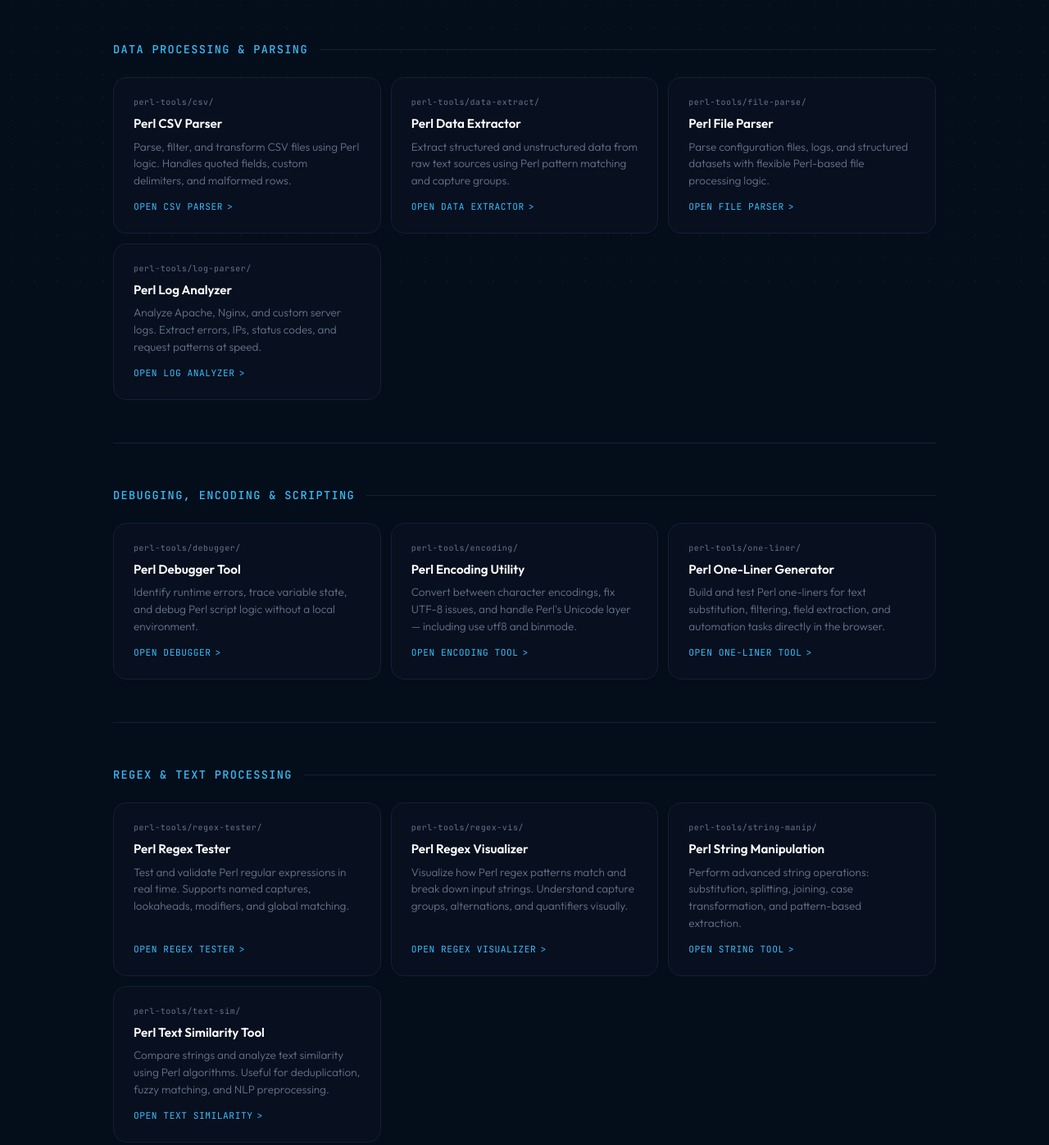
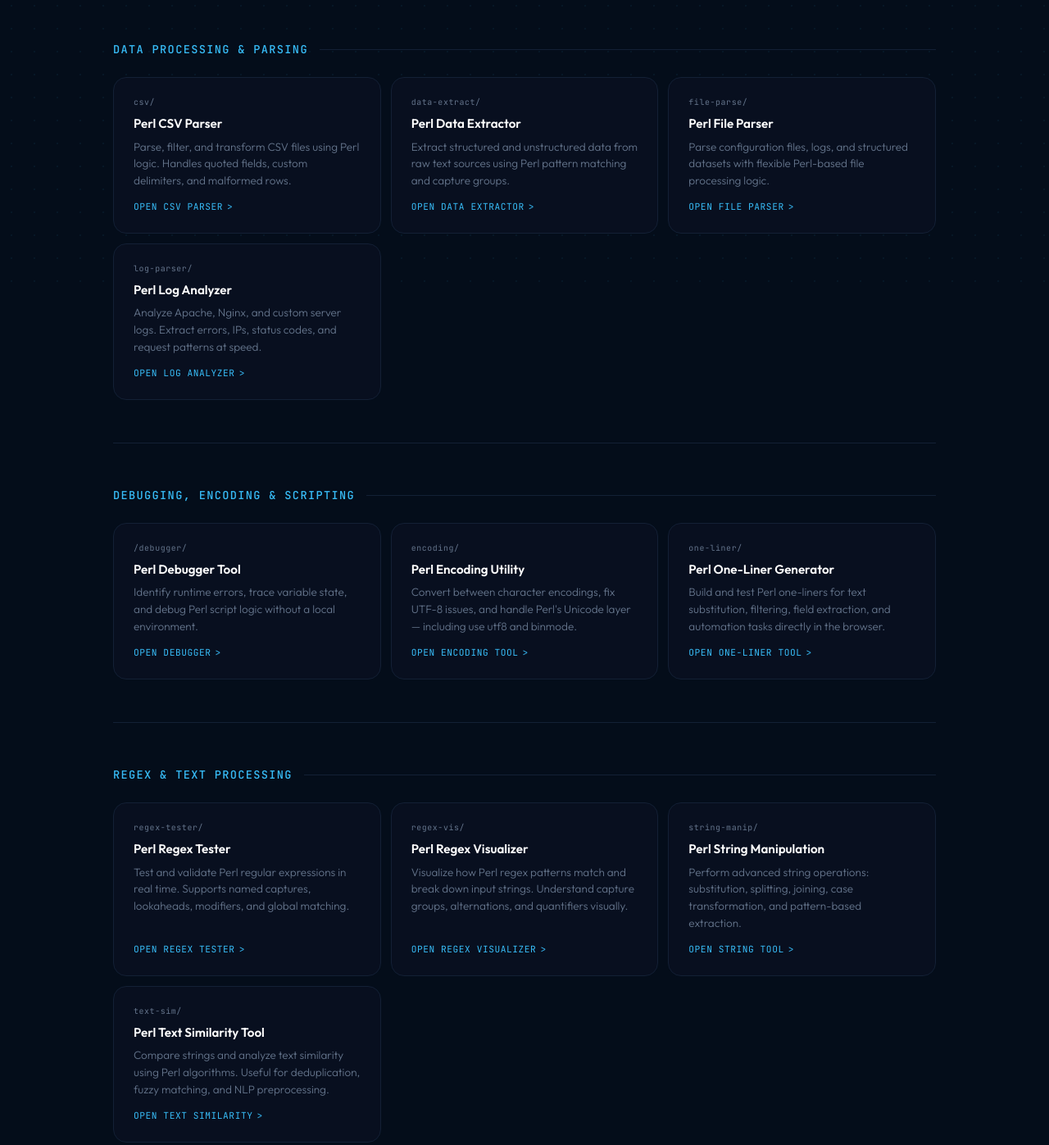
Before and after one commit to FranRivalBigProjects/perl-tools, a plain HTML site: page index.html in a window 1280 px wide. Shown: the part 455-1852 px from the top of the page at 82% size. Drawn offline with Linux system fonts and the light colour scheme.

Commit message:
Actualizar index.html

```diff
--- a/index.html
+++ b/index.html
@@ -467,29 +467,29 @@ footer p {
     </div>
     <div class="tools-grid">
 
-        <a class="tool" href="perl-tools/csv/">
-            <span class="tool-path">perl-tools/csv/</span>
+        <a class="tool" href="csv/">
+            <span class="tool-path">csv/</span>
             <span class="tool-name">Perl CSV Parser</span>
             <span class="tool-desc">Parse, filter, and transform CSV files using Perl logic. Handles quoted fields, custom delimiters, and malformed rows.</span>
             <span class="tool-cta">Open CSV Parser</span>
         </a>
 
-        <a class="tool" href="perl-tools/data-extract/">
-            <span class="tool-path">perl-tools/data-extract/</span>
+        <a class="tool" href="data-extract/">
+            <span class="tool-path">data-extract/</span>
             <span class="tool-name">Perl Data Extractor</span>
             <span class="tool-desc">Extract structured and unstructured data from raw text sources using Perl pattern matching and capture groups.</span>
             <span class="tool-cta">Open Data Extractor</span>
         </a>
 
-        <a class="tool" href="perl-tools/file-parse/">
-            <span class="tool-path">perl-tools/file-parse/</span>
+        <a class="tool" href="file-parse/">
+            <span class="tool-path">file-parse/</span>
             <span class="tool-name">Perl File Parser</span>
             <span class="tool-desc">Parse configuration files, logs, and structured datasets with flexible Perl-based file processing logic.</span>
             <span class="tool-cta">Open File Parser</span>
         </a>
 
-        <a class="tool" href="perl-tools/log-parser/">
-            <span class="tool-path">perl-tools/log-parser/</span>
+        <a class="tool" href="log-parser/">
+            <span class="tool-path">log-parser/</span>
             <span class="tool-name">Perl Log Analyzer</span>
             <span class="tool-desc">Analyze Apache, Nginx, and custom server logs. Extract errors, IPs, status codes, and request patterns at speed.</span>
             <span class="tool-cta">Open Log Analyzer</span>
@@ -506,22 +506,22 @@ footer p {
     </div>
     <div class="tools-grid">
 
-        <a class="tool" href="perl-tools/debugger/">
-            <span class="tool-path">perl-tools/debugger/</span>
+        <a class="tool" href="debugger/">
+            <span class="tool-path">/debugger/</span>
             <span class="tool-name">Perl Debugger Tool</span>
             <span class="tool-desc">Identify runtime errors, trace variable state, and debug Perl script logic without a local environment.</span>
             <span class="tool-cta">Open Debugger</span>
         </a>
 
-        <a class="tool" href="perl-tools/encoding/">
-            <span class="tool-path">perl-tools/encoding/</span>
+        <a class="tool" href="encoding/">
+            <span class="tool-path">encoding/</span>
             <span class="tool-name">Perl Encoding Utility</span>
             <span class="tool-desc">Convert between character encodings, fix UTF-8 issues, and handle Perl's Unicode layer — including use utf8 and binmode.</span>
             <span class="tool-cta">Open Encoding Tool</span>
         </a>
 
-        <a class="tool" href="perl-tools/one-liner/">
-            <span class="tool-path">perl-tools/one-liner/</span>
+        <a class="tool" href="one-liner/">
+            <span class="tool-path">one-liner/</span>
             <span class="tool-name">Perl One-Liner Generator</span>
             <span class="tool-desc">Build and test Perl one-liners for text substitution, filtering, field extraction, and automation tasks directly in the browser.</span>
             <span class="tool-cta">Open One-Liner Tool</span>
@@ -538,29 +538,29 @@ footer p {
     </div>
     <div class="tools-grid">
 
-        <a class="tool" href="perl-tools/regex-tester/">
-            <span class="tool-path">perl-tools/regex-tester/</span>
+        <a class="tool" href="regex-tester/">
+            <span class="tool-path">regex-tester/</span>
             <span class="tool-name">Perl Regex Tester</span>
             <span class="tool-desc">Test and validate Perl regular expressions in real time. Supports named captures, lookaheads, modifiers, and global matching.</span>
             <span class="tool-cta">Open Regex Tester</span>
         </a>
 
-        <a class="tool" href="perl-tools/regex-vis/">
-            <span class="tool-path">perl-tools/regex-vis/</span>
+        <a class="tool" href="regex-vis/">
+            <span class="tool-path">regex-vis/</span>
             <span class="tool-name">Perl Regex Visualizer</span>
             <span class="tool-desc">Visualize how Perl regex patterns match and break down input strings. Understand capture groups, alternations, and quantifiers visually.</span>
             <span class="tool-cta">Open Regex Visualizer</span>
         </a>
 
-        <a class="tool" href="perl-tools/string-manip/">
-            <span class="tool-path">perl-tools/string-manip/</span>
+        <a class="tool" href="string-manip/">
+            <span class="tool-path">string-manip/</span>
             <span class="tool-name">Perl String Manipulation</span>
             <span class="tool-desc">Perform advanced string operations: substitution, splitting, joining, case transformation, and pattern-based extraction.</span>
             <span class="tool-cta">Open String Tool</span>
         </a>
 
-        <a class="tool" href="perl-tools/text-sim/">
-            <span class="tool-path">perl-tools/text-sim/</span>
+        <a class="tool" href="text-sim/">
+            <span class="tool-path">text-sim/</span>
             <span class="tool-name">Perl Text Similarity Tool</span>
             <span class="tool-desc">Compare strings and analyze text similarity using Perl algorithms. Useful for deduplication, fuzzy matching, and NLP preprocessing.</span>
             <span class="tool-cta">Open Text Similarity</span>
```
